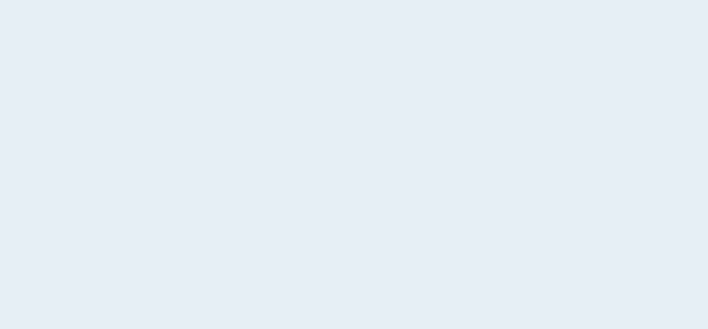
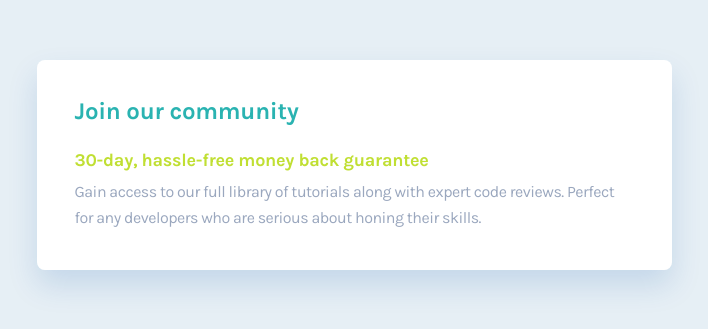
Before and after one commit to g-akca/single-price-grid-component, a React (Vite) app: page / in a window 1280 px wide. Shown: the part 235-564 px from the top of the page, without its empty margins (286-994 px from the left). Built offline with nearby package versions, Linux system fonts and the light colour scheme.

Commit message:
Add content and styling to HeroSection

```diff
--- a/src/components/HeroSection.jsx
+++ b/src/components/HeroSection.jsx
@@ -1,7 +1,14 @@
 function HeroSection() {
   return (
-    <>
-    </>
+    <section className="bg-white p-9.5 flex flex-col gap-6">
+      <h1 className="text-teal-500 text-[24px] leading-[115%] tracking-[-0.25px] font-bold">Join our community</h1>
+
+      <div className="flex flex-col gap-2">
+        <h2 className="text-green-400 text-[18px] leading-[115%] tracking-[-0.25px] font-bold">30-day, hassle-free money back guarantee</h2>
+
+        <p className="tracking-[-0.5px]">Gain access to our full library of tutorials along with expert code reviews. Perfect for any developers who are serious about honing their skills.</p>
+      </div>
+    </section>
   )
 }
 
```
